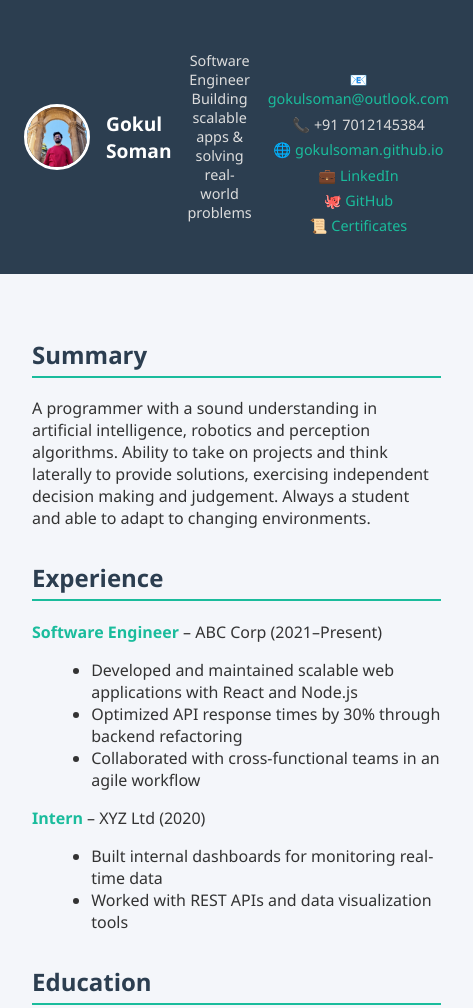
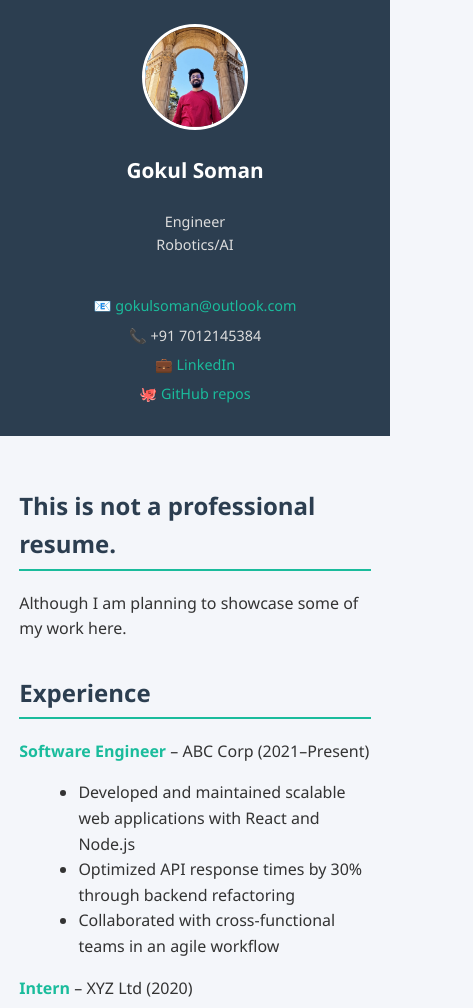
Before and after one commit to GokulSoman/GokulSoman.github.io, a plain HTML site: page index.html in a window 390 px wide. Shown: the top 1008 px of the page, 473 px wide, since content can reach past the window. Drawn offline with Linux system fonts and the light colour scheme.

Commit message:
Mobile page added

```diff
--- a/index.html
+++ b/index.html
@@ -5,16 +5,27 @@
   <meta name="viewport" content="width=device-width, initial-scale=1.0">
   <title>Gokul Soman - Resume</title>
   <style>
+    /* Base styles */
     body {
       margin: 0;
       font-family: 'Segoe UI', Tahoma, Geneva, Verdana, sans-serif;
       background: #f4f6fa;
       color: #333;
+      line-height: 1.6;
     }
 
+    a {
+      color: #1abc9c;
+      text-decoration: none;
+    }
+    a:hover {
+      text-decoration: underline;
+    }
+
+    /* Grid layout */
     .container {
       display: grid;
-      grid-template-columns: 250px 1fr;
+      grid-template-columns: 280px 1fr;
       min-height: 100vh;
     }
 
@@ -26,30 +37,29 @@
       display: flex;
       flex-direction: column;
       align-items: center;
+      text-align: center;
     }
     .sidebar img {
-      width: 120px;
-      height: 120px;
+      width: 140px;
+      height: 140px;
+      object-fit: cover;
       border-radius: 50%;
       margin-bottom: 1rem;
       border: 3px solid #fff;
     }
     .sidebar h1 {
-      font-size: 1.5rem;
+      font-size: 1.6rem;
       margin: 0.5rem 0;
     }
     .sidebar p {
       font-size: 0.9rem;
       color: #ddd;
-      text-align: center;
-    }
-    .sidebar a {
-      color: #1abc9c;
-      text-decoration: none;
+      margin-bottom: 1rem;
     }
     .contact-info {
-      margin-top: 2rem;
-      font-size: 0.85rem;
+      font-size: 0.9rem;
+      text-align: left;
+      margin-top: 1rem;
     }
     .contact-info p {
       margin: 0.4rem 0;
@@ -77,6 +87,8 @@
     ul {
       margin: 0.5rem 0 0 1.2rem;
     }
+
+    /* Skills */
     .skills-list {
       display: flex;
       flex-wrap: wrap;
@@ -86,28 +98,32 @@
     .skill {
       background: #1abc9c;
       color: white;
-      padding: 0.3rem 0.7rem;
+      padding: 0.4rem 0.8rem;
       border-radius: 20px;
       font-size: 0.85rem;
     }
 
-    /* Responsive */
-    @media(max-width: 768px) {
+    /* Responsive styles */
+    @media(max-width: 900px) {
       .container {
         grid-template-columns: 1fr;
       }
       .sidebar {
-        flex-direction: row;
-        justify-content: flex-start;
-        gap: 1rem;
+        flex-direction: column;
+        padding: 1.5rem;
       }
       .sidebar img {
-        width: 60px;
-        height: 60px;
-        margin: 0;
+        width: 100px;
+        height: 100px;
       }
       .sidebar h1 {
-        font-size: 1.2rem;
+        font-size: 1.3rem;
+      }
+      .contact-info {
+        text-align: center;
+      }
+      .main {
+        padding: 1.2rem;
       }
     }
   </style>
@@ -118,23 +134,21 @@
     <div class="sidebar">
       <img src="profile_pic.jpeg" alt="Gokul Soman">
       <h1>Gokul Soman</h1>
-      <p>Software Engineer<br>Building scalable apps & solving real-world problems</p>
+      <p>Engineer<br>Robotics/AI</p>
 
       <div class="contact-info">
         <p>📧 <a href="mailto:gokulsoman@outlook.com">gokulsoman@outlook.com</a></p>
         <p>📞 +91 7012145384</p>
-        <p>🌐 <a href="https://gokulsoman.github.io">gokulsoman.github.io</a></p>
         <p>💼 <a href="https://linkedin.com/in/gokulsoman" target="_blank">LinkedIn</a></p>
-        <p>🐙 <a href="https://github.com/gokulsoman" target="_blank">GitHub</a></p>
-	<p>📜 <a href="certificates.html">Certificates</a></p>
+        <p>🐙 <a href="https://github.com/gokulsoman" target="_blank">GitHub repos</a></p>
       </div>
     </div>
 
     <!-- Main content -->
     <div class="main">
       <div class="section">
-        <h2>Summary</h2>
-        <p>A programmer with a sound understanding in artificial intelligence, robotics and perception algorithms. Ability to take on projects and think laterally to provide solutions, exercising independent decision making and judgement. Always a student and able to adapt to changing environments.</p>
+        <h2>This is not a professional resume.</h2>
+        <p>Although I am planning to showcase some of my work here.</p>
       </div>
 
       <div class="section">
```
